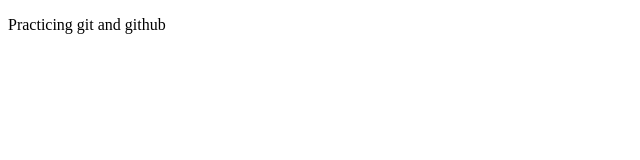
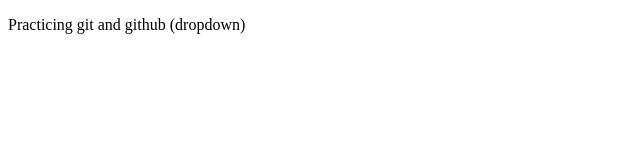
Before and after one commit to pavan-kumar-s-n/LocalDemo, a plain HTML site: page index.html in a window 1280 px wide. Shown: the whole page, without its empty margins (0-640 px from the left). Drawn offline with Linux system fonts and the light colour scheme.

```diff
--- a/index.html
+++ b/index.html
@@ -6,6 +6,6 @@
     <title>Practice</title>
 </head>
 <body>
-    <p>Practicing git and github</p>
+    <p>Practicing git and github (dropdown)</p>
 </body>
 </html>
```
